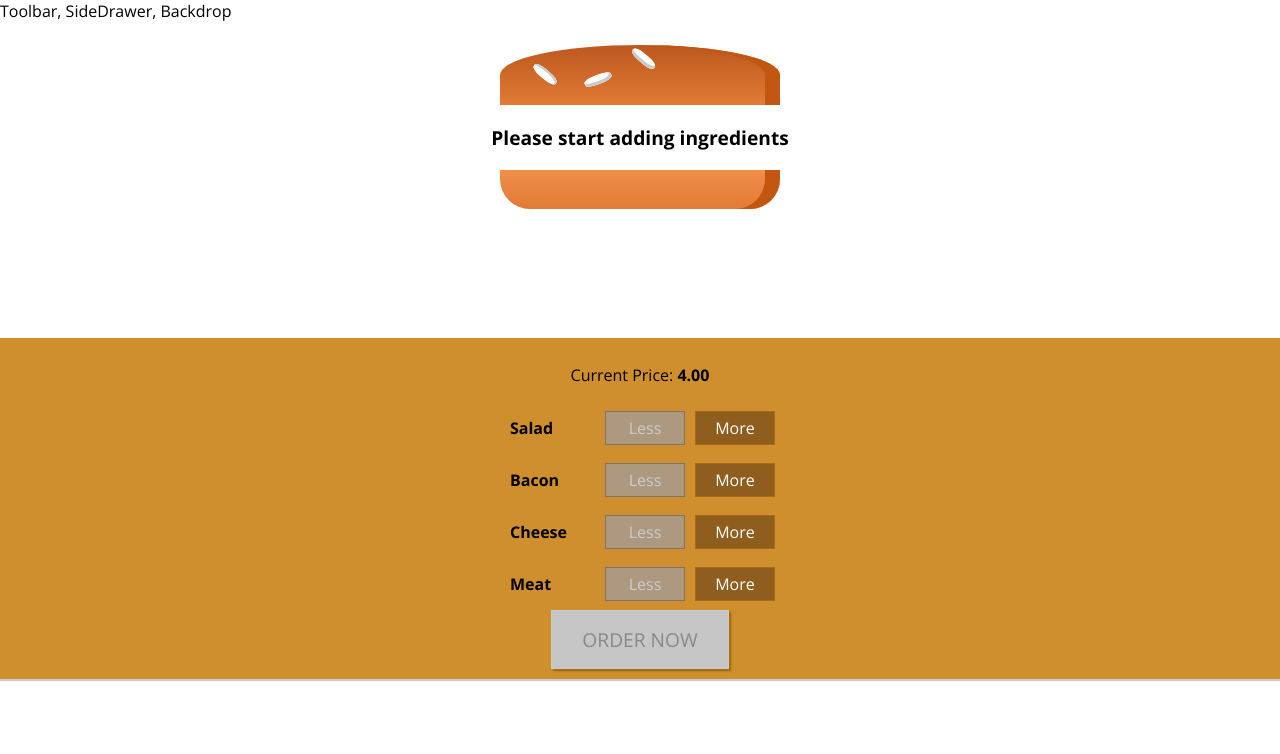
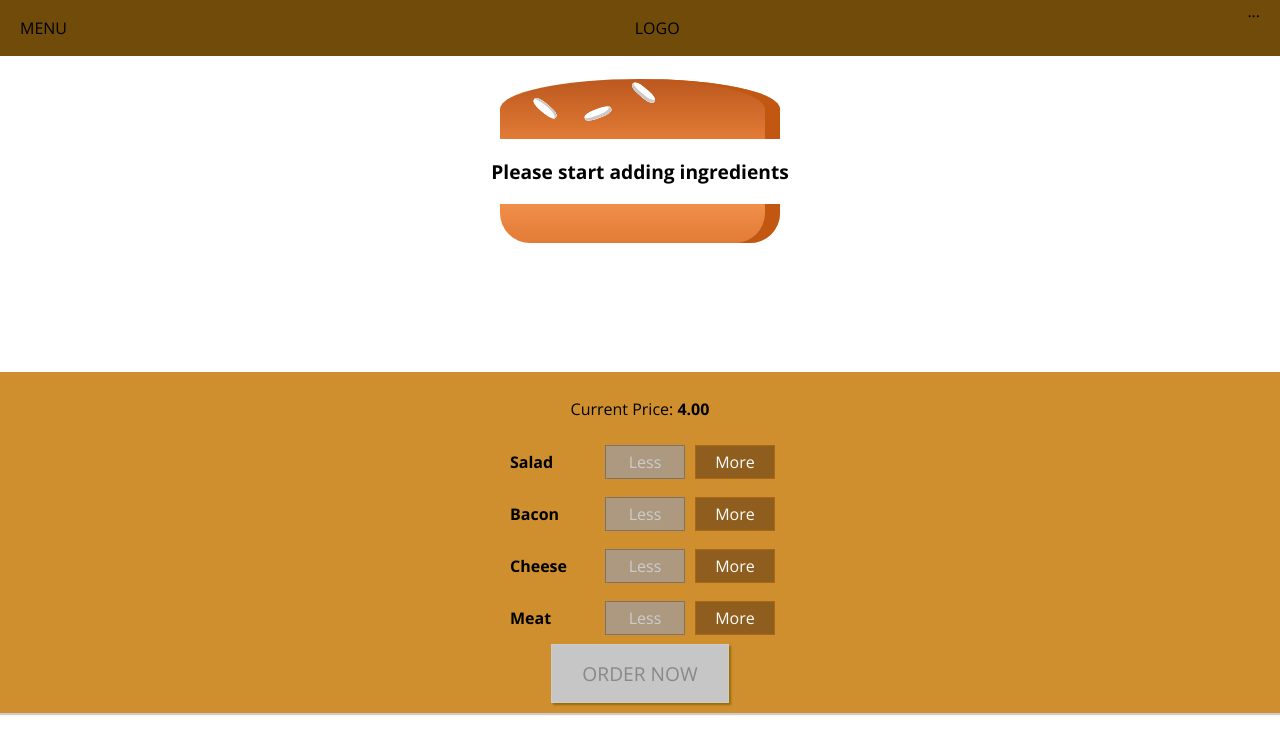
Before and after one commit to David-mwendwa/Burger-Builder, a React app: page / in a window 1280 px wide. Shown: the top 754 px of the page. Built offline with nearby package versions, Linux system fonts and the light colour scheme.

Commit message:
feat: add a toolbar

```diff
--- a/src/components/Layout/Layout.css
+++ b/src/components/Layout/Layout.css
@@ -1,3 +1,3 @@
 .Content {
-  margin-top: 16px;
+  margin-top: 72px;
 }
--- a/src/components/Layout/Layout.js
+++ b/src/components/Layout/Layout.js
@@ -1,12 +1,13 @@
 import React from 'react';
 
 import Auxiliary from '../../hoc/Auxiliary';
+import Toolbar from '../Navigation/Toolbar/Toolbar';
 
 import classes from './Layout.css';
 
 const Layout = ({ children }) => (
   <Auxiliary>
-    <div>Toolbar, SideDrawer, Backdrop</div>
+    <Toolbar />
     <main className={classes.Content}>{children}</main>
   </Auxiliary>
 );
--- /dev/null
+++ b/src/components/Navigation/Toolbar/Toolbar.css
@@ -0,0 +1,19 @@
+.Toolbar {
+  height: 56px;
+  width: 100%;
+  position: fixed;
+  top: 0;
+  left: 0;
+  background-color: #704B09;
+  display: flex;
+  justify-content: space-between;
+  align-items: center;
+  padding: 0 20px;
+  box-sizing: border-box;
+  z-index: 90;
+}
+
+.Toolbar nav {
+  height: 100%;
+
+}
--- /dev/null
+++ b/src/components/Navigation/Toolbar/Toolbar.js
@@ -0,0 +1,13 @@
+import React from 'react';
+
+import classes from './Toolbar.css';
+
+const Toolbar = (props) => (
+  <header className={classes.Toolbar}>
+    <div>MENU</div>
+    <div>LOGO</div>
+    <nav>...</nav>
+  </header>
+);
+
+export default Toolbar;
```
